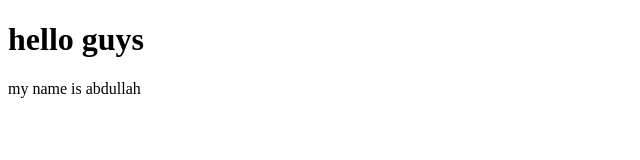
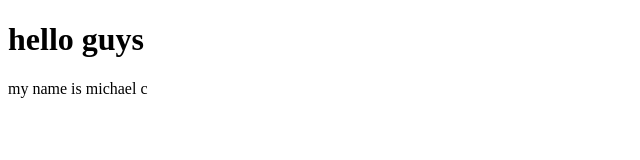
Before and after one commit to corcorm9/citest, a website: page alban.html in a window 1280 px wide. Shown: the full height of the page, 0-640 px from the left. Drawn offline with Linux system fonts and the light colour scheme.

Commit message:
nhnhefnw

```diff
--- a/alban.html
+++ b/alban.html
@@ -7,6 +7,6 @@
 </head>
 <body>
     <h1>hello guys</h1>
-    <p>my name is abdullah</p>
+    <p>my name is michael c</p>
 </body>
 </html>
```
